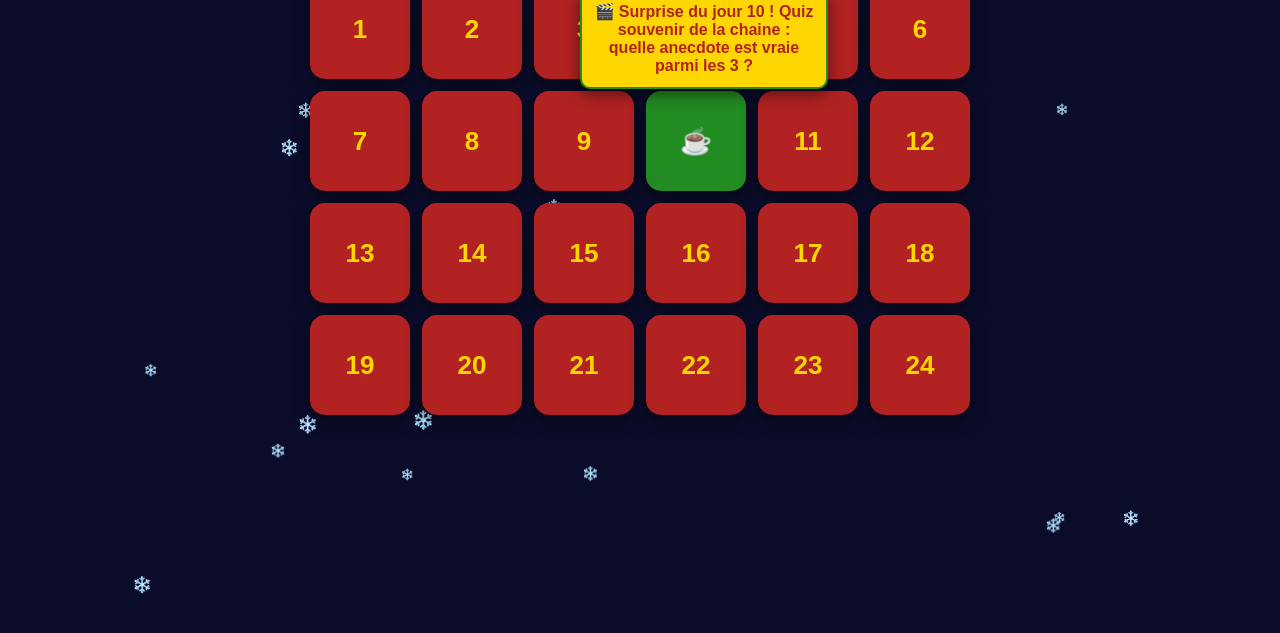
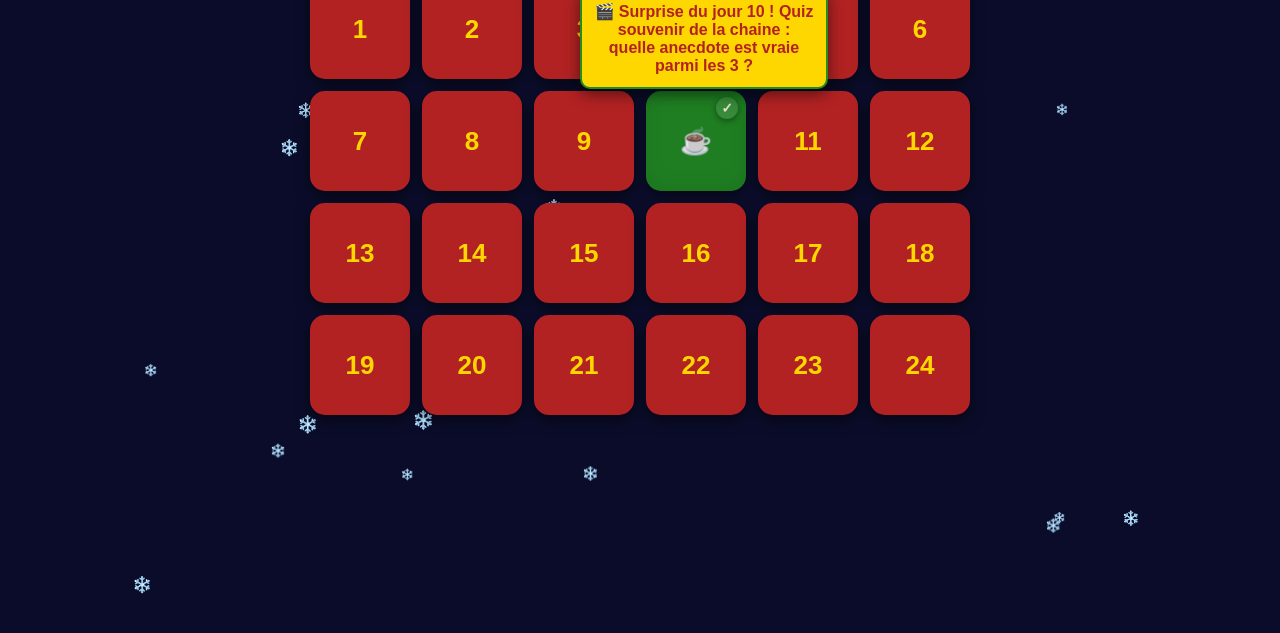
Before and after one commit to imcherrypop/jak_stein, a plain HTML site: page index.html in a window 1280 px wide. Both pictures are taken after a click on the element "10". Shown: the part 157-790 px from the top of the page. Drawn offline with Linux system fonts and the light colour scheme; a web font is replaced by a local one.

Commit message:
style.css

```diff
--- a/style.css
+++ b/style.css
@@ -109,3 +109,30 @@ body {
   animation: pop 0.3s ease;
   box-shadow: 0 0 15px 5px #FFD700;
 }
+
+/* Indicateur pour case déjà ouverte */
+.day.opened {
+  opacity: 0.9;
+  transform: none; /* annule l'effet hover scale si nécessaire */
+  box-shadow: 0 4px 10px rgba(0,0,0,0.45), inset 0 -6px 20px rgba(0,0,0,0.06);
+  cursor: pointer; /* on laisse le pointeur pour pouvoir rouvrir la surprise */
+}
+
+/* Petit badge coin (check) pour marquer l'ouverture */
+.day.opened::after {
+  content: "✓";
+  position: absolute;
+  top: 6px;
+  right: 8px;
+  background: rgba(255,255,255,0.12);
+  color: #FFF8DC;
+  font-weight: bold;
+  font-size: 14px;
+  width: 22px;
+  height: 22px;
+  display: flex;
+  align-items: center;
+  justify-content: center;
+  border-radius: 50%;
+  box-shadow: 0 2px 6px rgba(0,0,0,0.4);
+}
```
